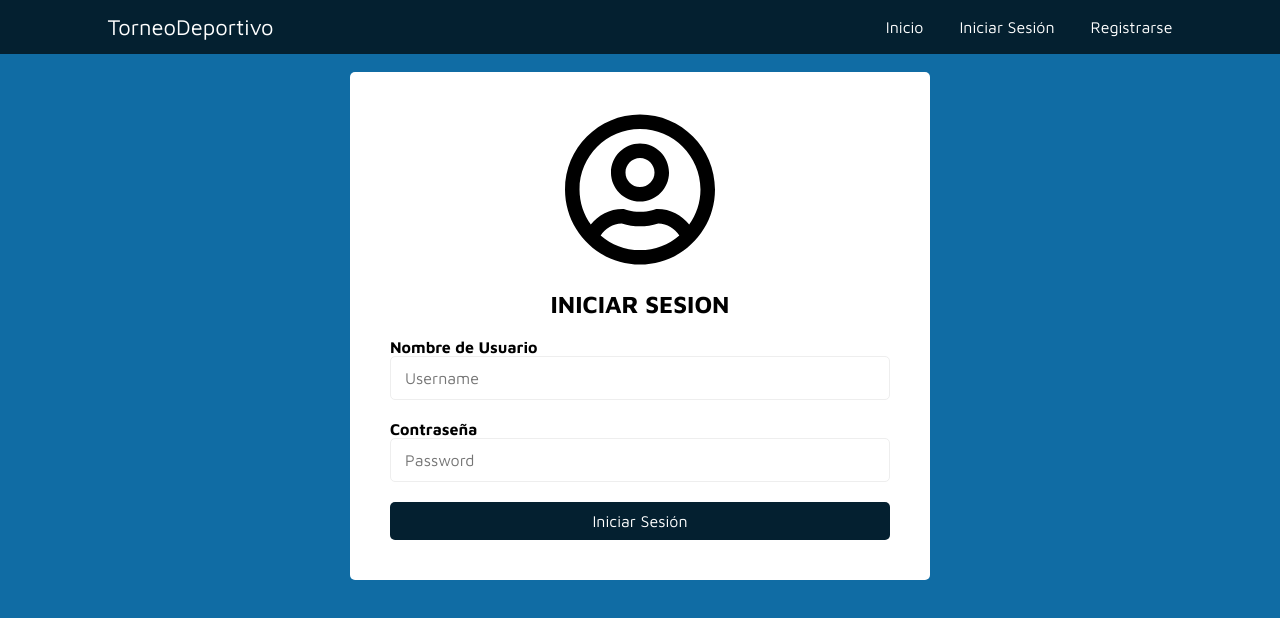
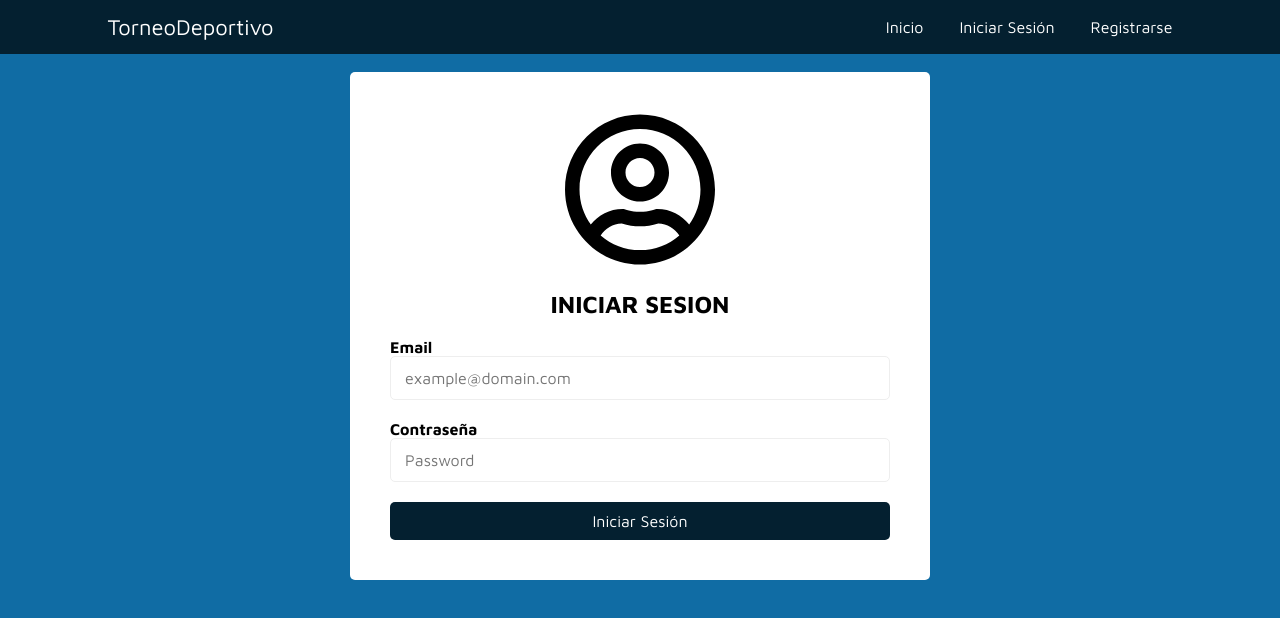
Before and after one commit to joaquinsian/Control-Torneo-Deportivo, an Angular app in the folder frontend/: page /signin in a window 1280 px wide. Shown: the top 618 px of the page. Built offline with nearby package versions, Linux system fonts and the light colour scheme.

Commit message:
Se cambió el input de "Usuario" a "Email"

```diff
--- a/frontend/src/app/components/signin/signin.component.html
+++ b/frontend/src/app/components/signin/signin.component.html
@@ -6,10 +6,10 @@
         <div class="cont-centered">
             <h2>INICIAR SESION</h2>
         </div>
-        <form method="post">
+        <form method="post" ngNativeValidate>
             <div class="form-item-container">
-                <h4>Nombre de Usuario</h4>
-                <input class="input-field w-std" type="text" name="username" placeholder="Username">
+                <h4>Email</h4>
+                <input class="input-field w-std" type="email" name="username" placeholder="example@domain.com">
             </div>
             <div class="form-item-container">
                 <h4>Contraseña</h4>
```
